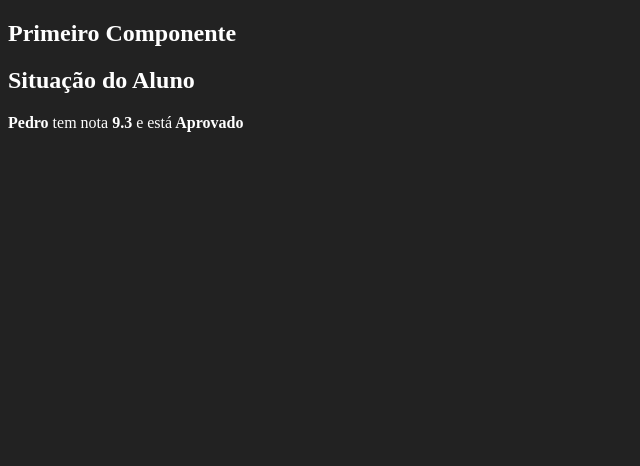
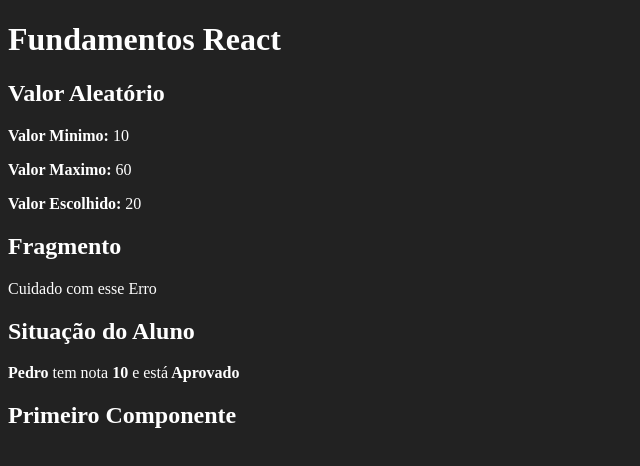
Before and after one commit to Pedrosouza21/Fundamentos-React, a React (Create React App) app: page / in a window 1280 px wide. Shown: the top 466 px of the page, without its empty margins (0-640 px from the left). Built offline with nearby package versions, Linux system fonts and the light colour scheme.

Commit message:
random number

```diff
--- /dev/null
+++ b/src/App.jsx
@@ -0,0 +1,23 @@
+import React from "react";
+
+import Aleatorio from "./components/básicos/Aleatorio";
+import Primeiro from './components/básicos/Primeiro'
+import ComParametro from './components/básicos/ComParametro'
+import Fragmento from './components/básicos/Fragmento'
+
+
+export default  () => (
+
+        <div id="app">
+        <h1>Fundamentos React</h1>
+        <Aleatorio min={10} max={60} />
+        <Fragmento />
+        <ComParametro
+            titulo="Situação do Aluno"
+            aluno="Pedro"
+            nota={9.3}
+        />
+
+        <Primeiro></Primeiro>
+         </div>
+    )
--- /dev/null
+++ b/src/components/básicos/Aleatorio.jsx
@@ -0,0 +1,24 @@
+import React from 'react'
+
+export default props => {
+
+    const { min, max} = props;
+    const aleatorio = parseInt(Math.random() * (props.max - props.min));
+
+    return (
+        <div>
+            <h2> Valor Aleatório</h2>
+            <p>
+                <strong> Valor Minimo: </strong>{min}
+            </p>
+            <p>
+                <strong> Valor Maximo: </strong>{max}
+
+            </p>
+            <p>
+                <strong> Valor Escolhido: </strong>{aleatorio}
+            </p>
+
+        </div>
+    )
+}
--- a/src/components/básicos/ComParametro.jsx
+++ b/src/components/básicos/ComParametro.jsx
@@ -2,6 +2,8 @@
 
 export default function ComParametro(props) {
     const status = props.nota >= 7 ? 'Aprovado' : 'Recuperação'
+
+    const notaInt = Math.ceil(props.nota)
 
     return (
         <div>
@@ -9,9 +11,9 @@
             <p>
                 <strong>{props.aluno} </strong>
                 tem nota
-                <strong> {props.nota} </strong>
+                <strong> {notaInt} </strong>
                 e está
-                <strong> { status }</strong>
+                <strong> {status}</strong>
 
             </p>
 
--- /dev/null
+++ b/src/components/básicos/Fragmento.jsx
@@ -0,0 +1,10 @@
+import React from "react";
+
+export default function Fragmento (props) {
+    return (
+        <React.Fragment >
+            <h2>Fragmento</h2>
+            <p> Cuidado com esse Erro</p>
+        </React.Fragment>
+    )
+}
--- a/src/index.js
+++ b/src/index.js
@@ -2,15 +2,16 @@
 import ReactDOM from 'react-dom'
 import React from 'react'
 
-import Primeiro from './components/básicos/Primeiro'
-import ComParametro from './components/básicos/ComParametro'
+import App from './App'
 
-ReactDOM.render(
-    <div>
-        <Primeiro></Primeiro>
-        <ComParametro
-        titulo="Situação do Aluno"
-        aluno="Pedro" nota={9.3} />
-    </div>,
-    document.getElementById('root')
+
+ReactDOM.render(                            //Componente com Propriedade
+  <App/>,
+  document.getElementById('root')
 )
+
+// //ReactDOM.render(
+
+//     <App />,
+//     document.getElementById('root')
+// )
```
